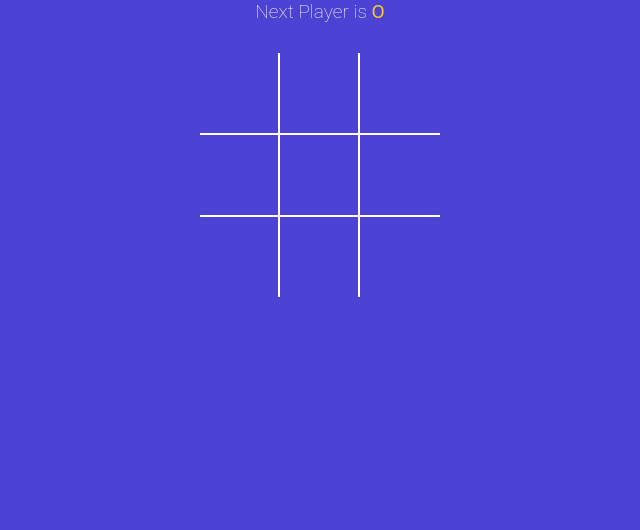
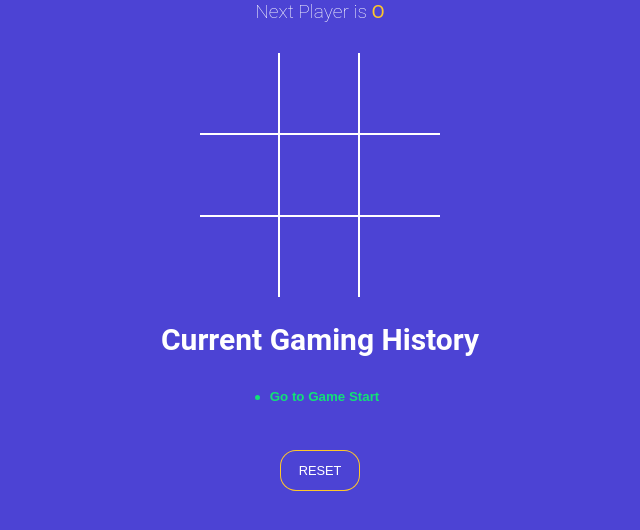
Before and after one commit to sksunil0608/Tic-Tac-Toe, a React (Vite) app: page / in a window 1280 px wide. Shown: the top 530 px of the page, without its empty margins (320-960 px from the left). Built offline with nearby package versions, Linux system fonts and the light colour scheme.

Commit message:
Created Game History

```diff
--- a/src/App.jsx
+++ b/src/App.jsx
@@ -4,33 +4,80 @@
 import './styles.scss';
 import { calculateWinner } from './winner';
 import StatusMessage from './components/StatusMessage';
+import History from './components/History';
+
+const NEW_GAME = [{ squares: Array(9).fill(null), isXNext: false }];
 
 function App() {
+  const [history, setHistory] = useState(NEW_GAME);
+
+  const [currentMove, setCurrentMove] = useState(0);
+
+  const gamingBoard = history[currentMove];
+
   const [squares, setSquares] = useState(Array(9).fill(null));
-
   const [isXNext, setIsXNext] = useState(false);
 
-  const winner = calculateWinner(squares);
+  const winner = calculateWinner(gamingBoard.squares);
 
   const handleSquareClick = clickedPosition => {
-    if (squares[clickedPosition] || winner) {
+    if (gamingBoard.squares[clickedPosition] || winner) {
       return;
     }
-    setSquares(currentSquares => {
-      return currentSquares.map((squareValue, position) => {
-        if (clickedPosition === position) {
-          return isXNext ? 'X' : 'O';
+    setHistory(currentHistory => {
+      const isTraversing = currentMove + 1 !== currentHistory.length;
+
+      const lastGamingState = isTraversing
+        ? currentHistory[currentMove]
+        : currentHistory[currentHistory.length - 1];
+
+      const nextSquareState = lastGamingState.squares.map(
+        (squareValue, position) => {
+          if (clickedPosition === position) {
+            return lastGamingState.isXNext ? 'X' : 'O';
+          }
+          return squareValue;
         }
-        return squareValue;
+      );
+
+      const base = isTraversing
+        ? currentHistory.slice(0, currentHistory.indexOf(lastGamingState) + 1)
+        : currentHistory;
+
+      return base.concat({
+        squares: nextSquareState,
+        isXNext: !lastGamingState.isXNext,
       });
     });
+    setCurrentMove(move => move + 1);
+  };
 
-    setIsXNext(currentIsXNext => !currentIsXNext);
+  const moveTo = move => {
+    setCurrentMove(move);
+  };
+
+  const resetBtn = resetGame => {
+    if (resetGame) {
+      moveTo(0);
+    }
   };
   return (
     <div className="app">
-      <StatusMessage winner={winner} isXNext={isXNext} squares={squares} />
-      <Board squares={squares} handleSquareClick={handleSquareClick} />
+      <StatusMessage winner={winner} gamingBoard={gamingBoard} />
+      <Board
+        squares={gamingBoard.squares}
+        handleSquareClick={handleSquareClick}
+      />
+      <h2>Current Gaming History</h2>
+      <History history={history} moveTo={moveTo} currentMove={currentMove} />
+      <button
+        type="button"
+        className="btn-reset"
+        onClick={() => resetBtn(true)}
+      >
+        {' '}
+        RESET
+      </button>
     </div>
   );
 }
--- /dev/null
+++ b/src/components/History.jsx
@@ -0,0 +1,24 @@
+/* eslint-disable react/prop-types */
+const History = ({ history, moveTo, currentMove }) => {
+  return (
+    <div className="history-wrapper">
+      <ul className="history">
+        {history.map((_, index) => (
+          <li key={index}>
+            <button
+              type="button"
+              className={`btn-move ${currentMove === index ? 'active' : ''}`}
+              onClick={() => {
+                moveTo(index);
+              }}
+            >
+              {index === 0 ? 'Go to Game Start' : `Go to move #${index}`}
+            </button>
+          </li>
+        ))}
+      </ul>
+    </div>
+  );
+};
+
+export default History;
--- a/src/components/Square.jsx
+++ b/src/components/Square.jsx
@@ -1,3 +1,4 @@
+/* eslint-disable react/prop-types */
 const Square = ({ value, onClick }) => {
   return (
     <button type="button" className="square" onClick={onClick}>
--- a/src/components/StatusMessage.jsx
+++ b/src/components/StatusMessage.jsx
@@ -1,8 +1,11 @@
 /* eslint-disable no-unused-vars */
 /* eslint-disable react/prop-types */
 //React.Fragment is the empty tag we can use <> </>
-const StatusMessage = ({ winner, isXNext, squares }) => {
-  const noMovesLeft = squares.every(squareValue => squareValue !== null);
+const StatusMessage = ({ winner, gamingBoard }) => {
+  const { squares, isXNext } = gamingBoard;
+  const noMovesLeft = gamingBoard.squares.every(
+    squareValue => squareValue !== null
+  );
   const nextPlayer = isXNext ? 'X' : 'O';
 
   const renderStatusMessage = () => {
```
